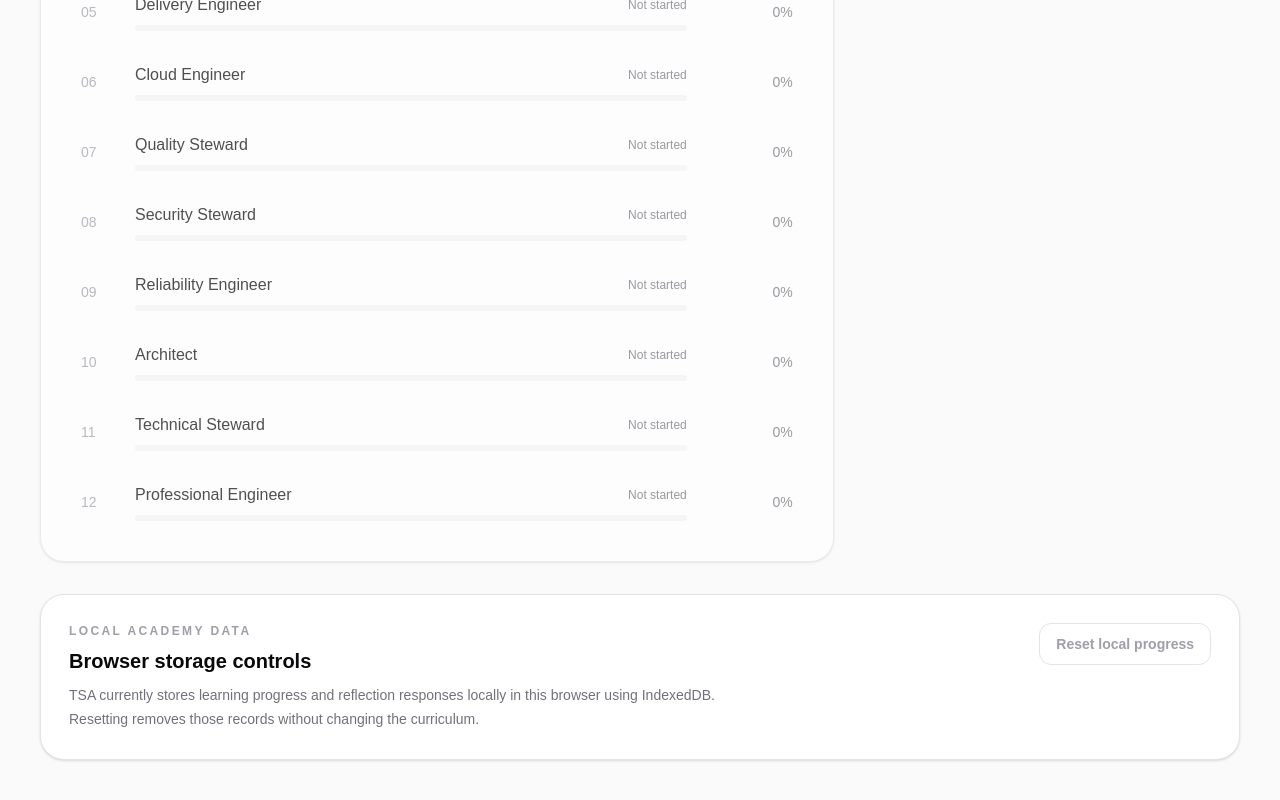
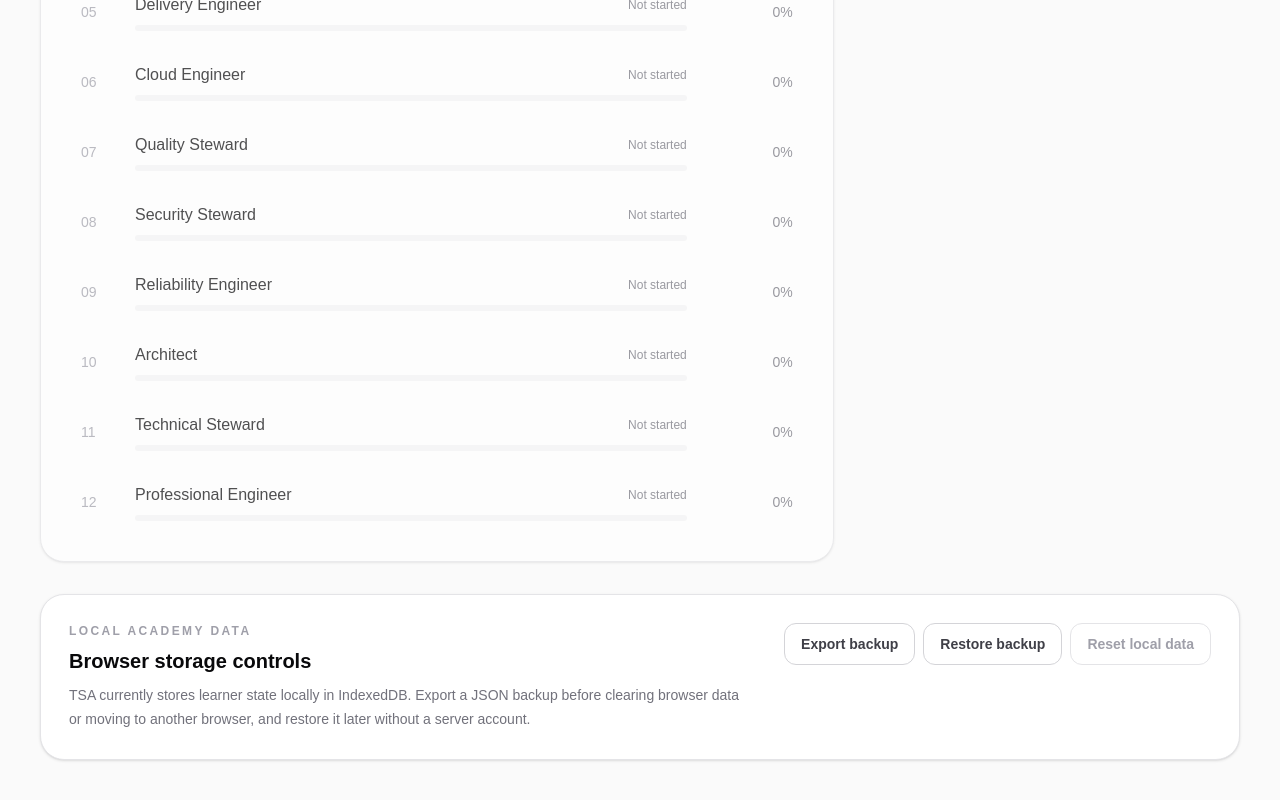
Before and after one commit to enoqueJonas/tsa, a Next.js app in the folder apps/web/: page / in a window 1280 px wide. Shown: the part 1124-1924 px from the top of the page. Built offline with nearby package versions, Linux system fonts and the light colour scheme.

Commit message:
feat: add local data backup controls

```diff
--- a/apps/web/components/academy-data-controls.tsx
+++ b/apps/web/components/academy-data-controls.tsx
@@ -1,31 +1,75 @@
 "use client";
 
-import { useState } from "react";
+import { useRef, useState } from "react";
+import { createAcademyBackup, parseAcademyBackup, restoreAcademyBackup } from "../lib/academy-backup";
 import { useAcademyProgress } from "./academy-progress-provider";
 
 export function AcademyDataControls() {
   const { records, resetAcademyProgress } = useAcademyProgress();
-  const [resetting, setResetting] = useState(false);
+  const [busy, setBusy] = useState(false);
   const [message, setMessage] = useState<string>();
+  const fileInputRef = useRef<HTMLInputElement>(null);
   const hasProgress = Object.keys(records).length > 0;
 
   async function resetProgress() {
     const confirmed = window.confirm(
-      "Reset all TSA learning progress stored in this browser? This will remove started modules, completed activities, and saved reflections."
+      "Reset all TSA learner data stored in this browser? This removes progress, reflections, evidence, projects, and assessments."
     );
 
     if (!confirmed) return;
 
-    setResetting(true);
+    setBusy(true);
     setMessage(undefined);
 
     try {
       await resetAcademyProgress();
-      setMessage("Local academy progress has been reset.");
+      setMessage("Local academy data has been reset.");
     } catch {
-      setMessage("TSA could not reset the local progress database.");
+      setMessage("TSA could not reset the local academy database.");
     } finally {
-      setResetting(false);
+      setBusy(false);
+    }
+  }
+
+  async function exportBackup() {
+    setBusy(true);
+    setMessage(undefined);
+    try {
+      const backup = await createAcademyBackup();
+      const blob = new Blob([JSON.stringify(backup, null, 2)], { type: "application/json" });
+      const url = URL.createObjectURL(blob);
+      const anchor = document.createElement("a");
+      anchor.href = url;
+      anchor.download = `tsa-academy-backup-${new Date().toISOString().slice(0, 10)}.json`;
+      document.body.appendChild(anchor);
+      anchor.click();
+      anchor.remove();
+      URL.revokeObjectURL(url);
+      setMessage("Academy backup exported.");
+    } catch {
+      setMessage("TSA could not export the local academy data.");
+    } finally {
+      setBusy(false);
+    }
+  }
+
+  async function importBackup(file: File) {
+    setBusy(true);
+    setMessage(undefined);
+    try {
+      const backup = parseAcademyBackup(await file.text());
+      const confirmed = window.confirm(
+        "Restore this TSA backup? Existing local academy data will be replaced by the contents of the backup."
+      );
+      if (!confirmed) return;
+      await restoreAcademyBackup(backup);
+      setMessage("Backup restored. Reloading TSA…");
+      window.location.reload();
+    } catch (error) {
+      setMessage(error instanceof Error ? error.message : "TSA could not restore this backup.");
+    } finally {
+      setBusy(false);
+      if (fileInputRef.current) fileInputRef.current.value = "";
     }
   }
 
@@ -36,17 +80,15 @@ export function AcademyDataControls() {
           <p className="text-xs font-semibold uppercase tracking-[0.2em] text-zinc-400">Local academy data</p>
           <h2 className="mt-2 text-xl font-semibold text-zinc-950">Browser storage controls</h2>
           <p className="mt-2 text-sm leading-6 text-zinc-500">
-            TSA currently stores learning progress and reflection responses locally in this browser using IndexedDB. Resetting removes those records without changing the curriculum.
+            TSA currently stores learner state locally in IndexedDB. Export a JSON backup before clearing browser data or moving to another browser, and restore it later without a server account.
           </p>
         </div>
-        <button
-          type="button"
-          onClick={resetProgress}
-          disabled={!hasProgress || resetting}
-          className="rounded-xl border border-red-200 px-4 py-2.5 text-sm font-semibold text-red-700 transition hover:bg-red-50 disabled:cursor-not-allowed disabled:border-zinc-200 disabled:text-zinc-400 disabled:hover:bg-transparent"
-        >
-          {resetting ? "Resetting…" : "Reset local progress"}
-        </button>
+        <div className="flex flex-wrap gap-2">
+          <button type="button" onClick={() => void exportBackup()} disabled={busy} className="rounded-xl border border-zinc-300 px-4 py-2.5 text-sm font-semibold text-zinc-700 transition hover:bg-zinc-50 disabled:cursor-not-allowed disabled:text-zinc-400">Export backup</button>
+          <button type="button" onClick={() => fileInputRef.current?.click()} disabled={busy} className="rounded-xl border border-zinc-300 px-4 py-2.5 text-sm font-semibold text-zinc-700 transition hover:bg-zinc-50 disabled:cursor-not-allowed disabled:text-zinc-400">Restore backup</button>
+          <button type="button" onClick={() => void resetProgress()} disabled={!hasProgress || busy} className="rounded-xl border border-red-200 px-4 py-2.5 text-sm font-semibold text-red-700 transition hover:bg-red-50 disabled:cursor-not-allowed disabled:border-zinc-200 disabled:text-zinc-400 disabled:hover:bg-transparent">Reset local data</button>
+          <input ref={fileInputRef} type="file" accept="application/json,.json" className="hidden" onChange={(event) => { const file = event.target.files?.[0]; if (file) void importBackup(file); }} />
+        </div>
       </div>
       {message ? <p className="mt-4 text-sm text-zinc-600" role="status">{message}</p> : null}
     </section>
```
